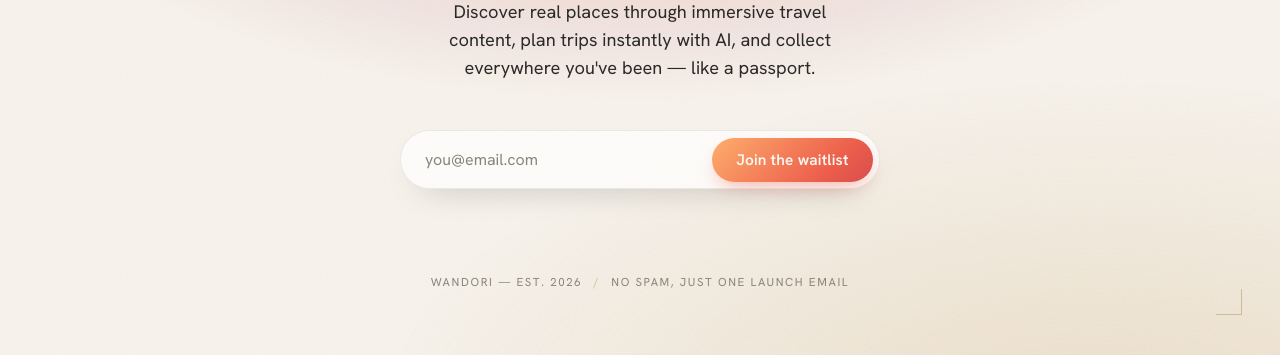
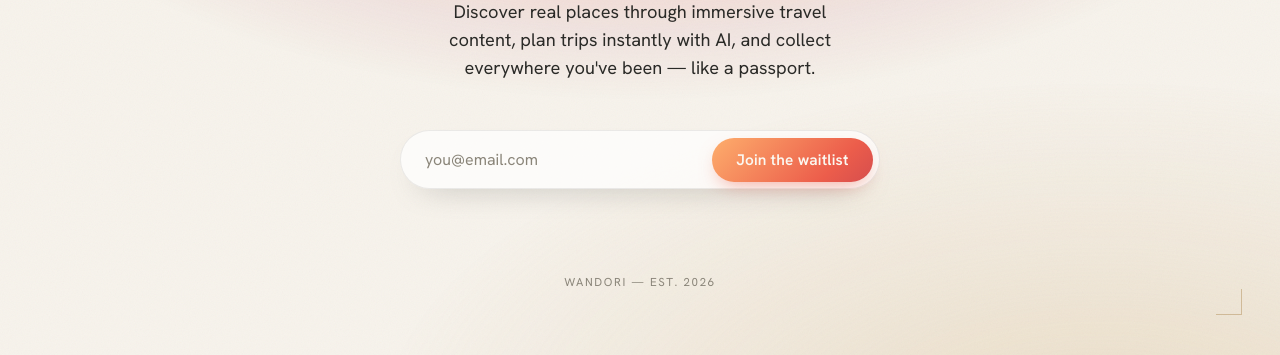
Before and after one commit to kariy/wandoriapp-website, a website built with Vite: page index.html in a window 1280 px wide. Shown: the part 447-802 px from the top of the page. Built offline with nearby package versions, Linux system fonts and the light colour scheme.

Commit message:
Remove 'No spam, just one launch email' footer line

```diff
--- a/index.html
+++ b/index.html
@@ -100,8 +100,6 @@
 
         <footer class="meta reveal" style="--d: 5">
           <span>Wandori — Est. 2026</span>
-          <span class="meta__sep" aria-hidden="true">/</span>
-          <span>No spam, just one launch email</span>
         </footer>
       </article>
     </main>
```
